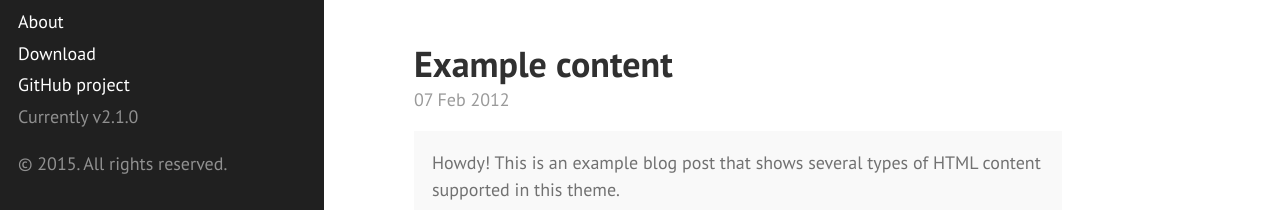
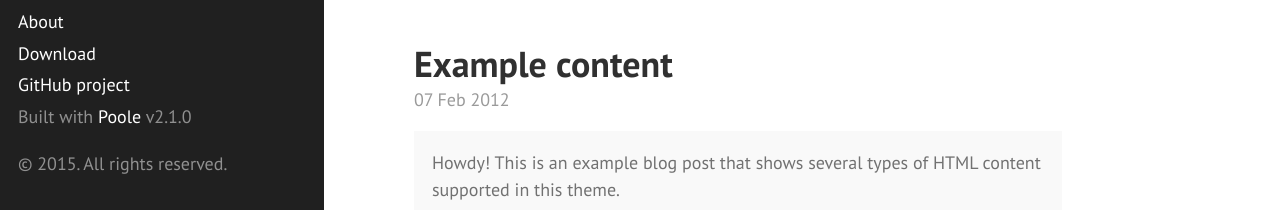
Before and after one commit to OskarKlintrotSkolarbeteWP14/2dv607.oskarklintrot.se, a Jekyll site: the page built from index.html, in a window 1280 px wide and 900 px high, scrolled down 537 px. Shown: the part 687-897 px from the top of the window. Built offline with Jekyll 4.4.1, drawn with Linux system fonts in a browser that asks for light colours; Markdown is read by kramdown in place of the engine named in the settings; the list of posts is cut into pages by our own code.

Commit message:
Update sidebar.html

```diff
--- a/_includes/sidebar.html
+++ b/_includes/sidebar.html
@@ -28,7 +28,7 @@
 
         <a class="sidebar-nav-item" href="{{ site.github.repo }}/archive/v{{ site.version }}.zip">Download</a>
         <a class="sidebar-nav-item" href="{{ site.github.repo }}">GitHub project</a>
-        <span class="sidebar-nav-item">Currently v{{ site.version }}</span>
+        <span class="sidebar-nav-item">Built with <a href="https://github.com/poole/hyde">Poole</a> v{{ site.version }}</span>
       </nav>
 
       <p>&copy; {{ site.time | date: '%Y' }}. All rights reserved.</p>
```
